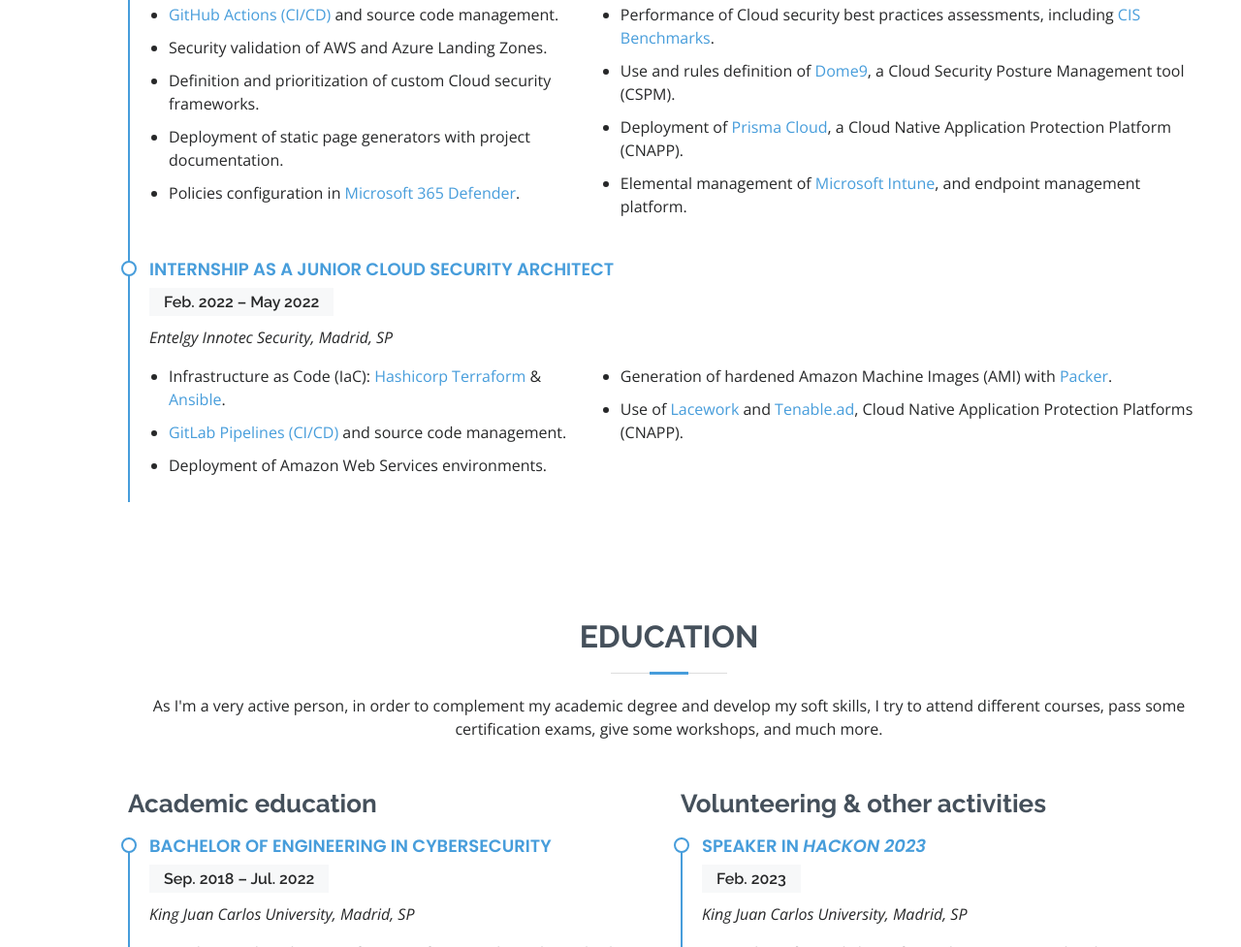
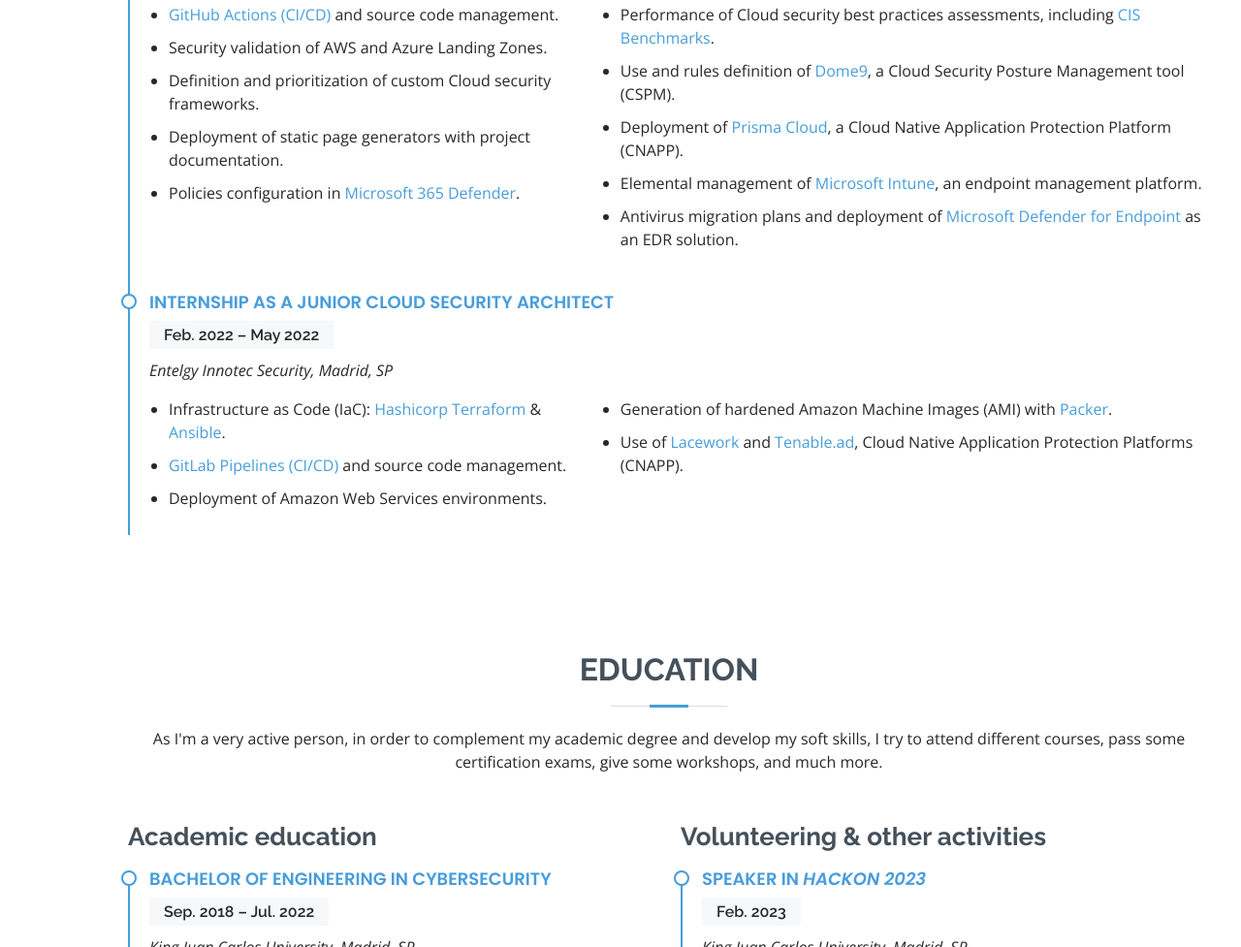
Before and after one commit to Kaputt4/kaputt4.github.io, a plain HTML site: page docs/index.html in a window 1280 px wide. Shown: the part 2400-3377 px from the top of the page at 97% size. Drawn offline with nearby package versions, Linux system fonts and the light colour scheme.

Commit message:
Add Defender for Endpoint

```diff
--- a/docs/index.html
+++ b/docs/index.html
@@ -284,7 +284,11 @@
                                     </li>
                                     <li>Elemental management of <a
                                             href="https://www.microsoft.com/en-us/security/business/endpoint-management/microsoft-intune">
-                                        Microsoft Intune</a>, and endpoint management platform.
+                                        Microsoft Intune</a>, an endpoint management platform.
+                                    </li>
+                                    <li>Antivirus migration plans and deployment of <a
+                                            href="https://learn.microsoft.com/en-us/microsoft-365/security/defender-endpoint/microsoft-defender-endpoint?view=o365-worldwide">
+                                        Microsoft Defender for Endpoint</a> as an EDR solution.
                                     </li>
                                 </ul>
                             </div>
```
Also changed, not shown: docs/es/index.html (+4 -0 lines).
